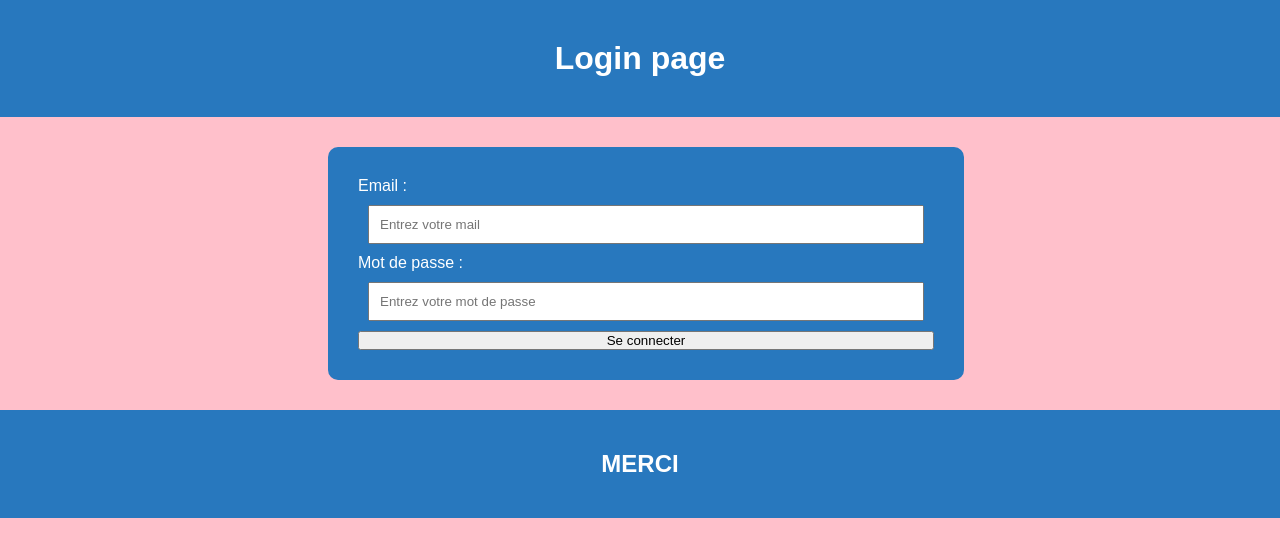
After one commit to YusufByn/registration-exo, a PHP site: page /login.php in a window 1280 px wide. The commit adds this page. Shown: the top 557 px of the page. Run offline with PHP 8.4, Linux system fonts and the light colour scheme.

Commit message:
ajout du login.php avec la db

```diff
--- a/assets/css/style.css
+++ b/assets/css/style.css
@@ -15,6 +15,7 @@ footer {
     justify-content: center;
     background-color: rgb(40, 120, 190);
     color: white;
+    font-family: Arial, Helvetica, sans-serif;
 }
 
 .formContainer{
--- a/config/database.php
+++ b/config/database.php
@@ -4,6 +4,9 @@
 
 // information pour se connecter
 // l'endroit ou est ma database
+
+// function qui crée et renvoi une connexion a la db
+function dbConnexion() {
     $host = "localhost";
     // nom de la db
     $dbname = "user";
@@ -16,12 +19,8 @@ $port = 3306;
     // encodage
     $charset = "utf8mb4";
 
-// function qui crée et renvoi une connexion a la db
-function dbConnexion() {
-    // transforme mes variable en global (accessible partout)
-    global $host, $dbname, $username, $password, $port, $charset;
-
     try {
+        // mes param de co
         $dsn = "mysql:host=$host;dbname=$dbname;charset=$charset;port=$port";
         $pdo = new PDO($dsn, $username, $password);
         // comment recuperer les exception
--- /dev/null
+++ b/login.php
@@ -0,0 +1,89 @@
+<?php
+
+require_once "config/database.php";
+
+// créer un tableau vide errors au dessus du if psk ca fait une request POST, si ca arrive depuis le get il va pas capter
+$errors = [];
+$message = "";
+
+// condition pour vérifier si on a recu une request en post (formulaire)
+if ($_SERVER["REQUEST_METHOD"] === "POST") {
+    $loginEmail = htmlspecialchars(trim($_POST["email"] ?? ""));
+    $loginPassword = trim(($_POST["password"] ?? ""));
+
+
+
+    // validation du mail
+if (empty($loginEmail)) {
+        $errors[] = "l'email est obligatoire";
+        // si le mail n'est pas indiqué donc vide tu dis ca
+    }elseif (!filter_var($loginEmail, FILTER_VALIDATE_EMAIL)) {
+        $errors[] = "votre adresse ne correspond au mail !";
+        // ! psk > si la variable mail n'est pas filtré, alors tu dis ca
+    }
+
+    // validation du mot de passe
+if (empty($loginPassword)) {
+        $errors[] = "le mot de passe est obligatoire";
+    }elseif (strlen($loginPassword) < 3) {
+        $errors[] = "le mot de passe doit contenir au moins 3 caractères !";
+        // si mdp est inférieur à 3 caract tu dis ca
+    }
+
+if (empty($errors)) {
+    //appel de la fonction de connexion de la db
+    $pdo = dbConnexion();
+
+    //chercher l'utilisateur par son mail ainsi que son mdp, je peux pas faire email = variable psk niveau secu c nul
+    // je veux faire une requête avec un paramètre (le ?) mais je ne donne pas encore la valeur
+    $userEmailPassword = $pdo->prepare("SELECT * FROM users WHERE email = ?");
+
+    // Exécute cette requête, et remplace le ? par ce que contient la variable login
+    // en gros je vérifie l'email
+    $userEmailPassword->execute([$loginEmail]);
+
+    $user = $userEmailPassword->fetch();
+    // ici tu récupères les infos utilisateur
+
+      if ($user) {
+            // Vérifie le mot de passe hashé avec la fonction password_verify ou plutot une methode
+            if (password_verify($loginPassword, $user["password"])) {
+                var_dump("Connexion réussie, bienvenue !");
+            }
+        }
+
+    }
+}
+?>
+
+
+<!DOCTYPE html>
+<html lang="fr">
+<head>
+    <meta charset="UTF-8">
+    <meta name="viewport" content="width=device-width, initial-scale=1.0">
+    <title>Document</title>
+    <link rel="stylesheet" href="assets/css/style.css">
+</head>
+<body>
+    <header>
+        <h1>Login page</h1>
+    </header>
+    <main>
+        <section class="formContainer">
+            <form method="POST" action="">
+                <label for="email">Email :</label>
+                <input type="email" name="email" placeholder="Entrez votre mail">
+
+                <label for="password">Mot de passe :</label>
+                <input type="password" name="password" placeholder="Entrez votre mot de passe">
+
+                <button type="submit">Se connecter</button>
+            </form>
+        </section>
+    </main>
+    <footer>
+        <h2>MERCI</h2>
+    </footer>
+</body>
+</html>
```
Also changed, not shown: registration.php (+34 -19 lines). Lines whose indentation alone changed are shown as unchanged.
